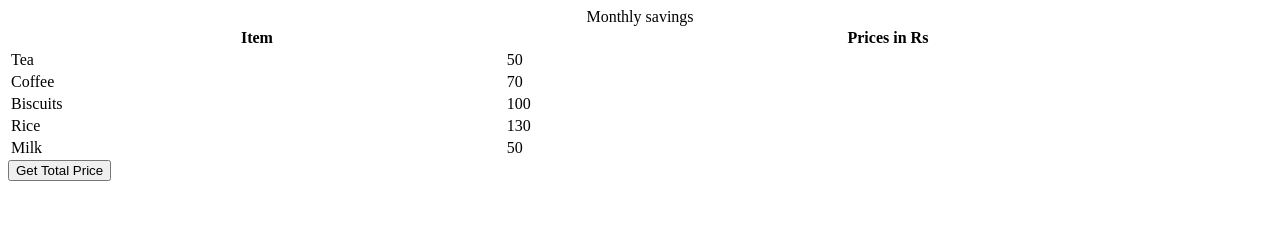
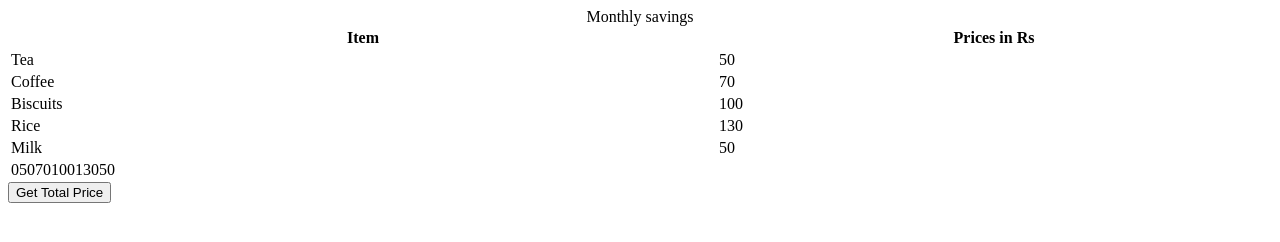
Before and after one commit to acciojob/grofers-checkout-chouhanvikash, a website: page main.html in a window 1280 px wide. Both pictures are taken after a click on the button "Get Total Price". Drawn offline with Linux system fonts and the light colour scheme.

Commit message:
created a submission

```diff
--- a/script.js
+++ b/script.js
@@ -4,6 +4,25 @@ document.body.appendChild(getSumBtn);
 
 const getSum = () => {
 //Add your code here
+	let items=document.querySelectorAll(".price");
+	let arr=Array.from(items);
+	let sum=0;
+	for(let i=0;i<arr.length;i++)
+		{
+			sum+=arr[i].textContent;
+		}
+	let table = document.getElementsByTagName("table")[0];
+let tbody = table.tBodies[0];
+
+// Insert a new row at the end
+let row = tbody.insertRow();
+
+// Insert a new cell in that row (first column)
+let cell = row.insertCell(0);
+
+// Put some text inside the cell
+cell.textContent = sum;  // assuming sum is defined somewhere
+
 
 };
 
```
Also changed, not shown: main.html (indentation only).
